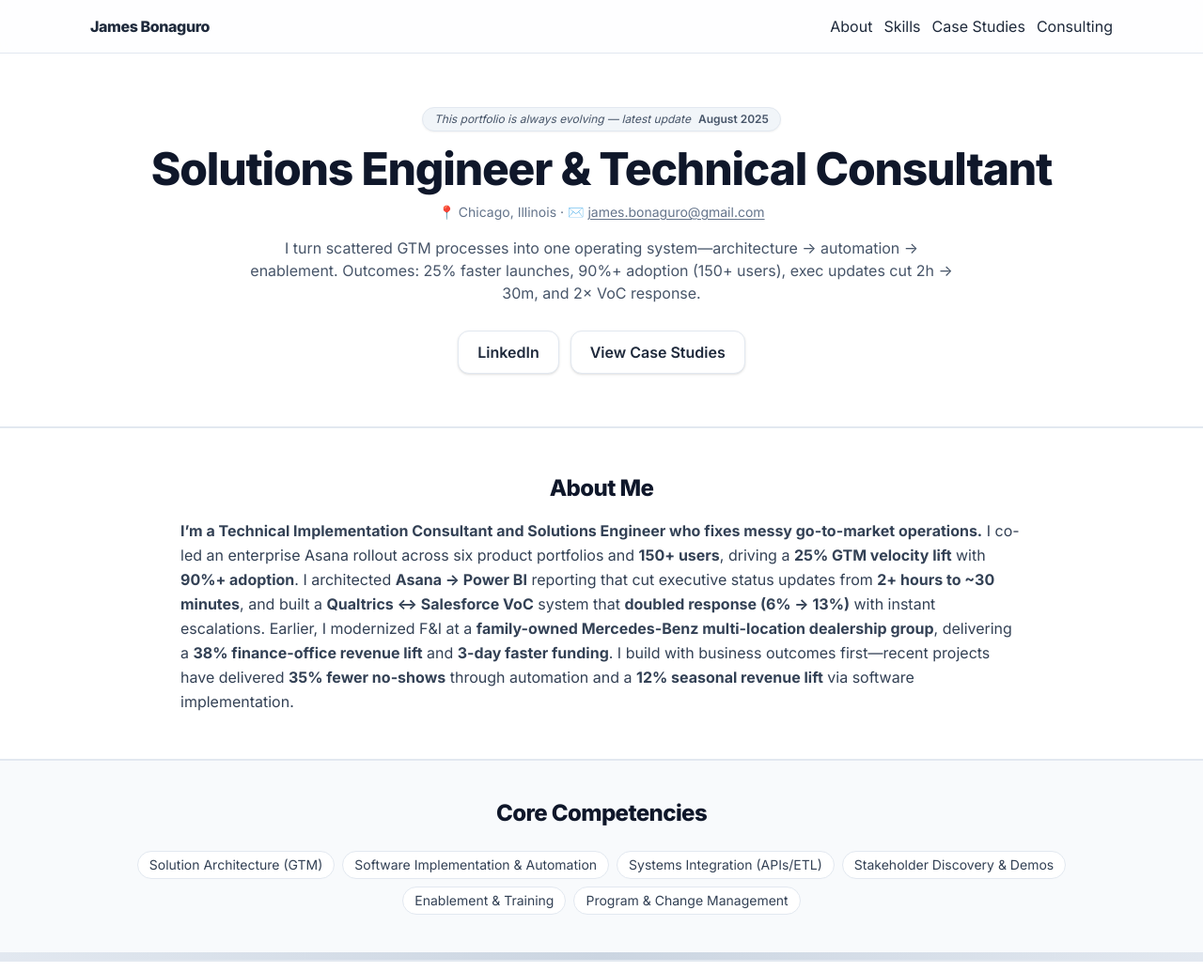
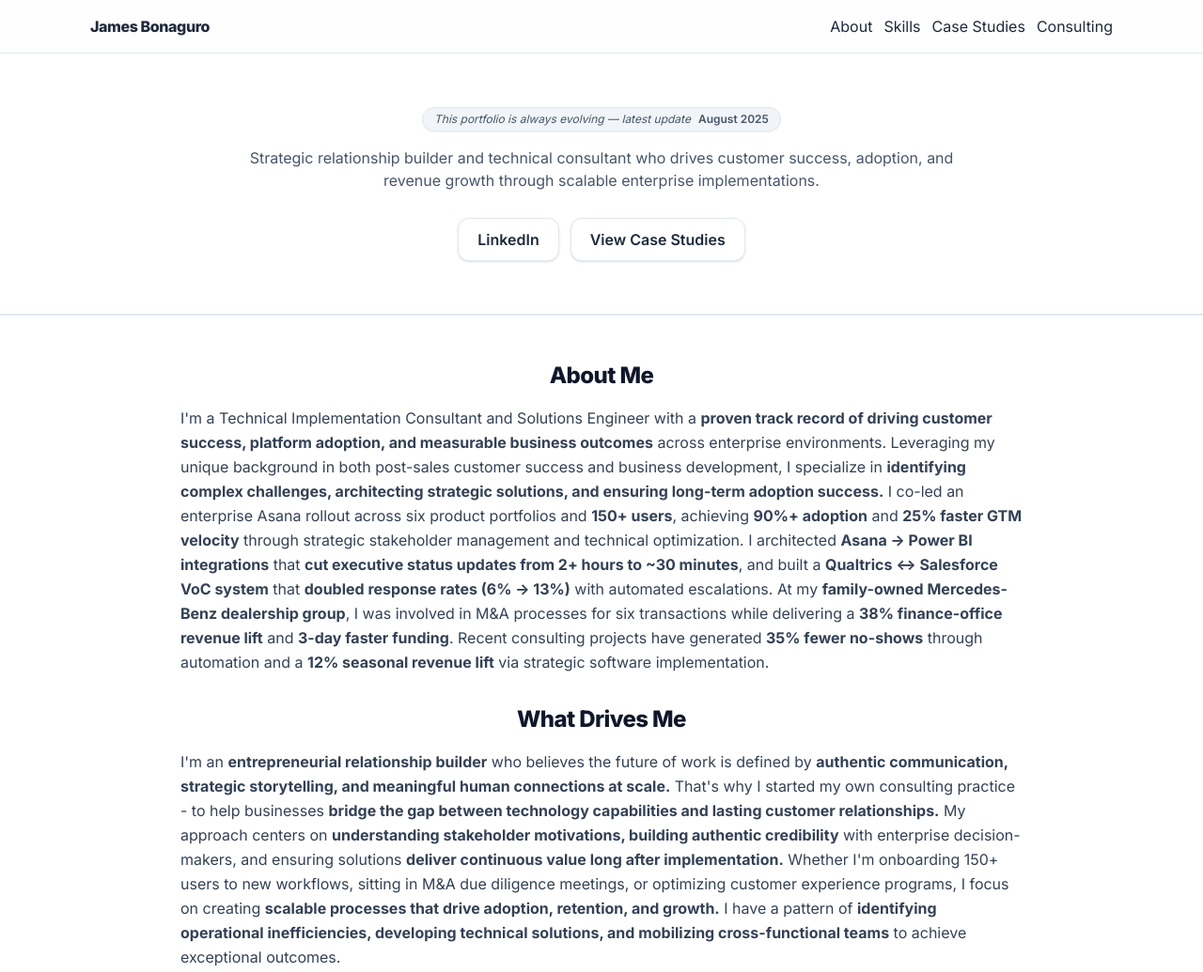
Before and after one commit to James-Bonaguro/James-Bonaguro.github.io, a plain HTML site: page index.html in a window 1280 px wide. Shown: the top 1035 px of the page at 94% size. Drawn offline with nearby package versions, Linux system fonts and the light colour scheme.

Commit message:
Update index.html
new updates

```diff
--- a/index.html
+++ b/index.html
@@ -82,11 +82,8 @@
           <span>This portfolio is always evolving — latest update</span>
           <span id="updated" class="font-semibold not-italic"></span>
         </span>
-      </p>
-      <h1 class="mt-4 text-center text-4xl md:text-5xl font-extrabold tracking-tight text-slate-900">Solutions Engineer & Technical Consultant</h1>
-      <p class="mt-3 text-center text-sm text-slate-500">📍 Chicago, Illinois · ✉️ <a href="mailto:james.bonaguro@gmail.com" class="underline underline-offset-2">james.bonaguro@gmail.com</a></p>
      <p class="mt-4 max-w-3xl mx-auto text-center text-slate-600">
-        I turn scattered GTM processes into one operating system—architecture → automation → enablement. Outcomes: 25% faster launches, 90%+ adoption (150+ users), exec updates cut 2h → 30m, and 2× VoC response.
+  Strategic relationship builder and technical consultant who drives customer success, adoption, and revenue growth through scalable enterprise implementations.
 </p>
       <div class="mt-7 flex flex-wrap justify-center gap-3">
         <a href="https://linkedin.com/in/jamesbonaguro" target="_blank" rel="noopener noreferrer" class="inline-flex items-center justify-center rounded-xl border border-slate-200 bg-white px-5 py-2.5 font-semibold shadow hover:bg-slate-100">LinkedIn</a>
@@ -100,9 +97,14 @@
   <div class="mx-auto max-w-6xl px-4 sm:px-6 lg:px-8 py-12">
     <h2 class="text-2xl font-extrabold tracking-tight text-slate-900 text-center">About Me</h2>
     <p class="mt-4 max-w-4xl text-slate-700 leading-relaxed mx-auto">
-        <strong>I’m a Technical Implementation Consultant and Solutions Engineer who fixes messy go-to-market operations.</strong> I co-led an enterprise Asana rollout across six product portfolios and <strong>150+ users</strong>, driving a <strong>25% GTM velocity lift</strong> with <strong>90%+ adoption</strong>. I architected <strong>Asana → Power BI</strong> reporting that cut executive status updates from <strong>2+ hours to ~30 minutes</strong>, and built a <strong>Qualtrics ↔ Salesforce VoC</strong> system that <strong>doubled response (6% → 13%)</strong> with instant escalations. Earlier, I modernized F&amp;I at a <strong>family-owned Mercedes-Benz multi-location dealership group</strong>, delivering a <strong>38% finance-office revenue lift</strong> and <strong>3-day faster funding</strong>. I build with business outcomes first—recent projects have delivered <strong>35% fewer no-shows</strong> through automation and a <strong>12% seasonal revenue lift</strong> via software implementation.
+      I'm a Technical Implementation Consultant and Solutions Engineer with a <strong>proven track record of driving customer success, platform adoption, and measurable business outcomes</strong> across enterprise environments. Leveraging my unique background in both post-sales customer success and business development, I specialize in <strong>identifying complex challenges, architecting strategic solutions, and ensuring long-term adoption success.</strong> I co-led an enterprise Asana rollout across six product portfolios and <strong>150+ users</strong>, achieving <strong>90%+ adoption</strong> and <strong>25% faster GTM velocity</strong> through strategic stakeholder management and technical optimization. I architected <strong>Asana → Power BI integrations</strong> that <strong>cut executive status updates from 2+ hours to ~30 minutes</strong>, and built a <strong>Qualtrics ↔ Salesforce VoC system</strong> that <strong>doubled response rates (6% → 13%)</strong> with automated escalations. At my <strong>family-owned Mercedes-Benz dealership group</strong>, I was involved in M&A processes for six transactions while delivering a <strong>38% finance-office revenue lift</strong> and <strong>3-day faster funding</strong>. Recent consulting projects have generated <strong>35% fewer no-shows</strong> through automation and a <strong>12% seasonal revenue lift</strong> via strategic software implementation.
+    </p>
+    <h2 class="mt-8 text-2xl font-extrabold tracking-tight text-slate-900 text-center">What Drives Me</h2>
+    <p class="mt-4 max-w-4xl text-slate-700 leading-relaxed mx-auto">
+      I'm an <strong>entrepreneurial relationship builder</strong> who believes the future of work is defined by <strong>authentic communication, strategic storytelling, and meaningful human connections at scale.</strong> That's why I started my own consulting practice - to help businesses <strong>bridge the gap between technology capabilities and lasting customer relationships.</strong> My approach centers on <strong>understanding stakeholder motivations, building authentic credibility</strong> with enterprise decision-makers, and ensuring solutions <strong>deliver continuous value long after implementation.</strong> Whether I'm onboarding 150+ users to new workflows, sitting in M&A due diligence meetings, or optimizing customer experience programs, I focus on creating <strong>scalable processes that drive adoption, retention, and growth.</strong> I have a pattern of <strong>identifying operational inefficiencies, developing technical solutions, and mobilizing cross-functional teams</strong> to achieve exceptional outcomes.
     </p>
   </div>
+</section>
   </section>
 
   <!-- Core Competencies -->
```
Lines whose indentation alone changed are shown as unchanged.
